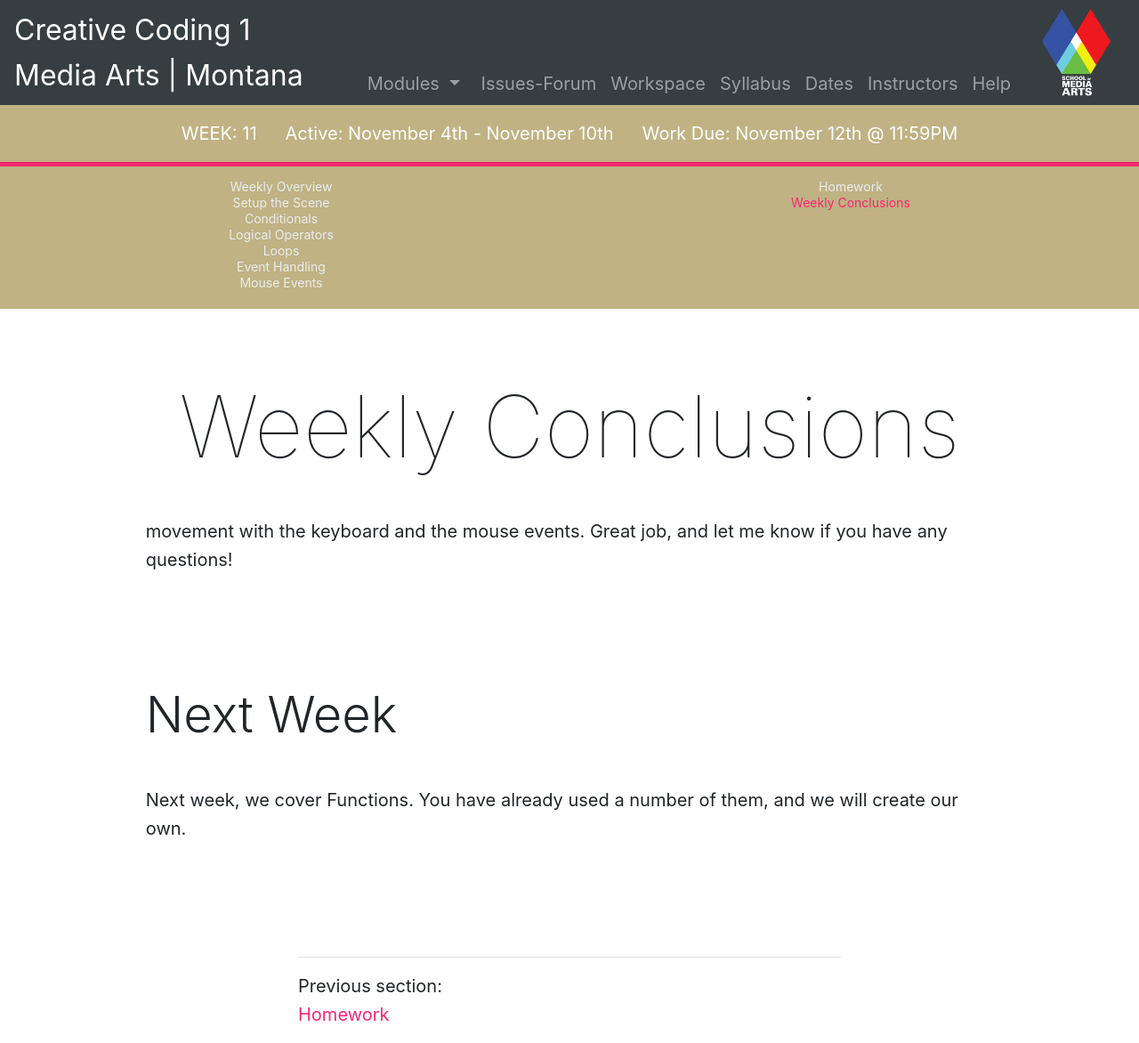
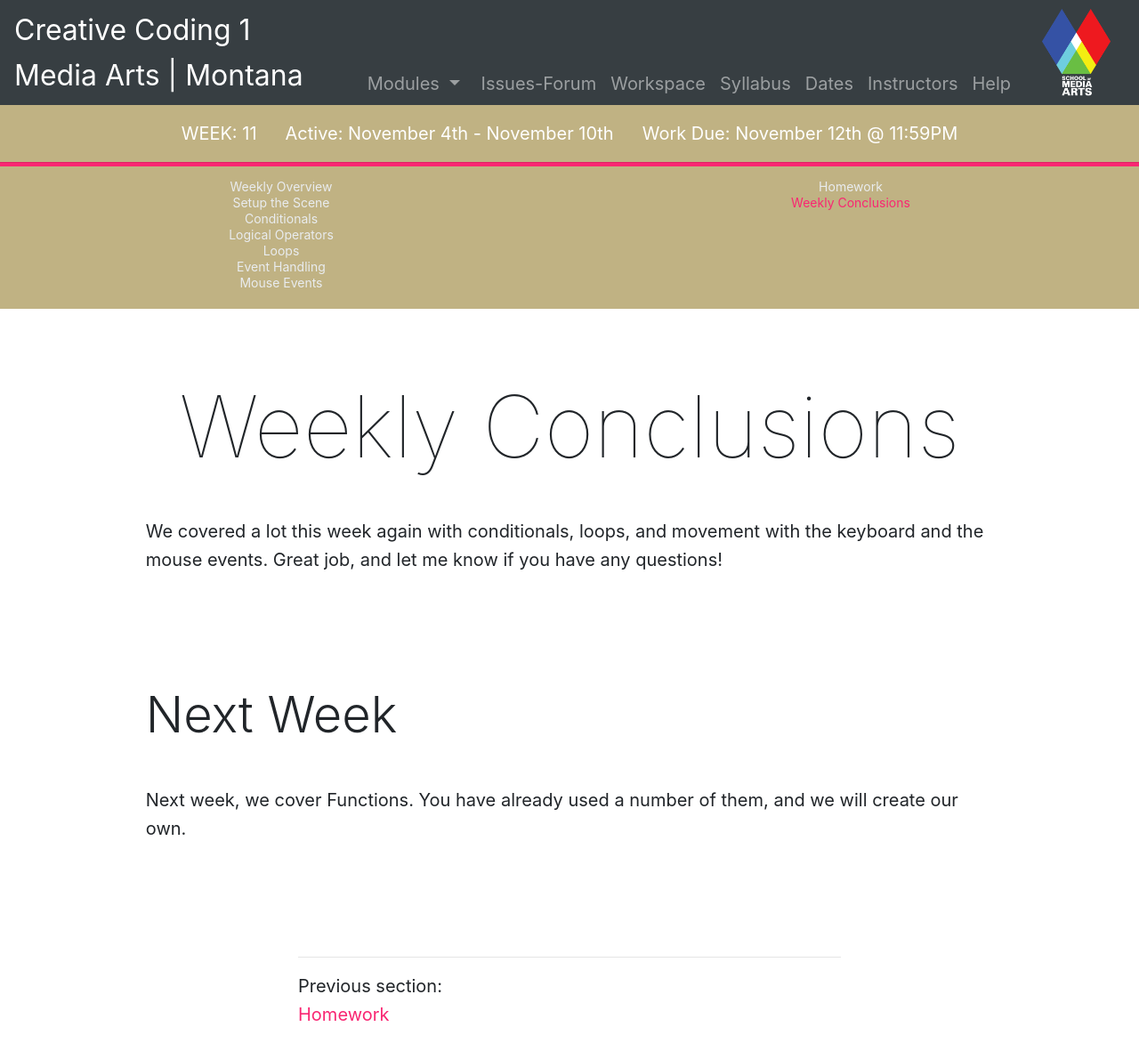
Before and after one commit to Montana-Media-Arts/creative-coding-1-Fall2019, a Jekyll site: the page built from modules/week-11/_posts/2017-03-10-conclusions.md, in a window 1280 px wide. Shown: the whole page at 89% size. Built offline with Jekyll 4.4.1, drawn with Linux system fonts in a browser that asks for light colours; nearby versions of some CDN libraries.

Commit message:
Update 2017-03-10-conclusions.md

```diff
--- a/modules/week-11/_posts/2017-03-10-conclusions.md
+++ b/modules/week-11/_posts/2017-03-10-conclusions.md
@@ -6,7 +6,7 @@ jotted: false
 
 # Weekly Conclusions
 
-movement with the keyboard and the mouse events.  Great job, and let me know if you have any questions!
+We covered a lot this week again with conditionals, loops, and movement with the keyboard and the mouse events.  Great job, and let me know if you have any questions!
 
 ## Next Week
 
```
